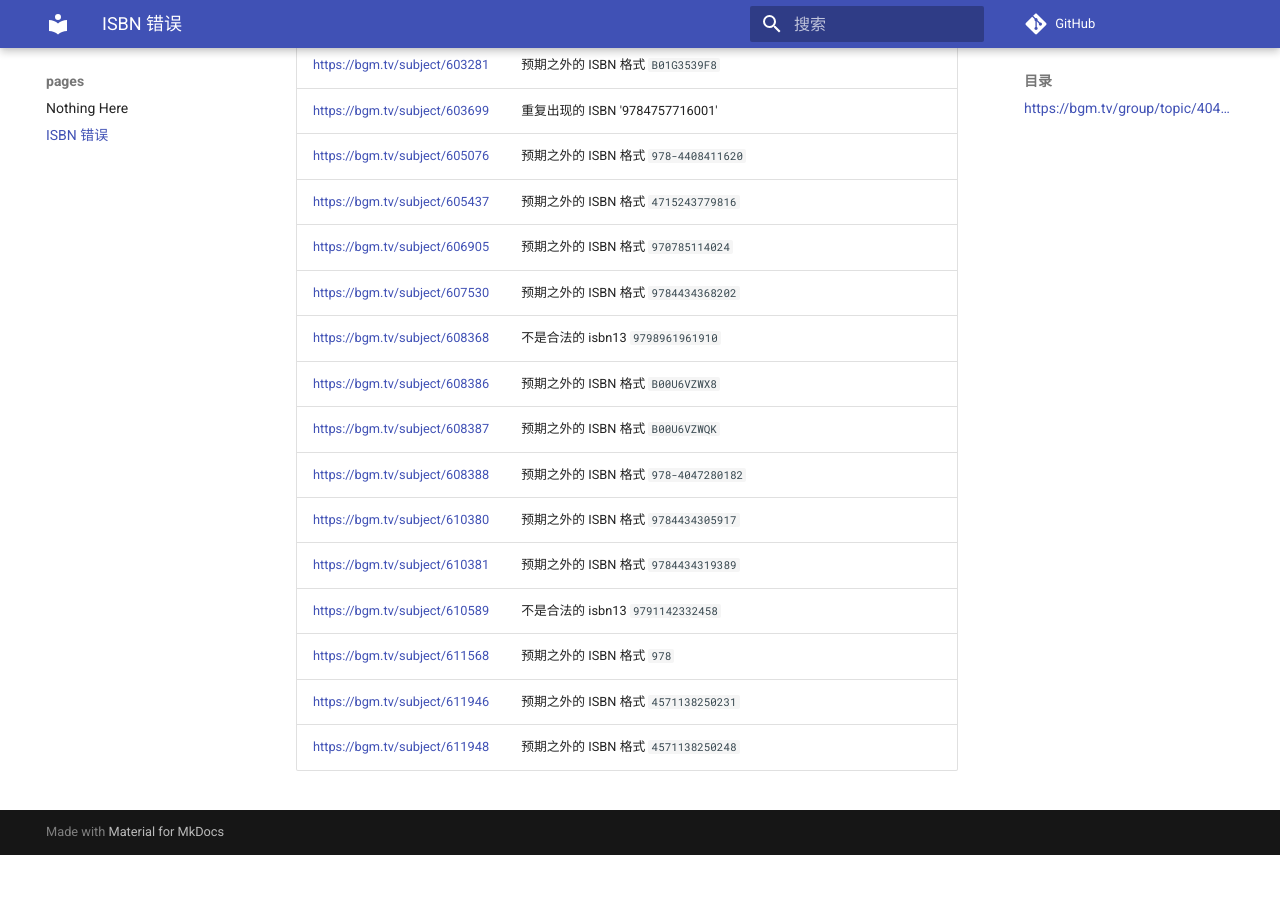
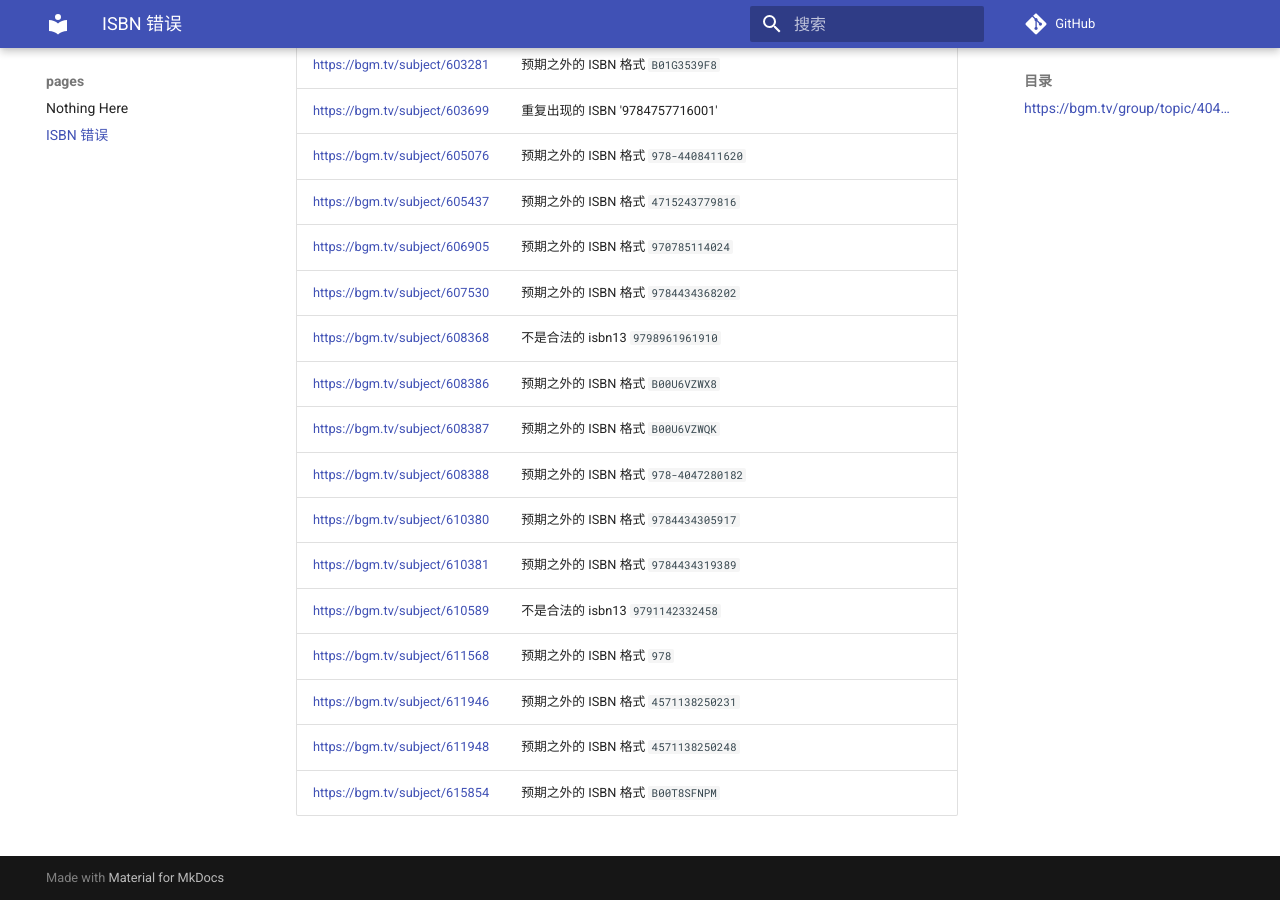
Before and after one commit to trim21/bangumi-pages, an MkDocs documentation site: the page built from docs/isbn.md, in a window 1280 px wide and 900 px high, scrolled down 10233 px. Built offline with MkDocs 1.6.1 and Material for MkDocs 9.7.7, drawn with Linux system fonts in a browser that asks for light colours; comment, search, counter and statistics services are not loaded; before the commit the page ends 11088 px from its top, so only the background shows below that; part of the change alters nothing that is shown.

Commit message:
update isbn.md

```diff
--- a/docs/isbn.md
+++ b/docs/isbn.md
@@ -1,7 +1,7 @@
 # ISBN 错误
 ## <https://bgm.tv/group/topic/404801>
 
-total 235
+total 236
 
 | url | error |
 | --- |  ---  |
@@ -240,3 +240,4 @@ total 235
 | <https://bgm.tv/subject/611568> | 预期之外的 ISBN 格式 `978` |
 | <https://bgm.tv/subject/611946> | 预期之外的 ISBN 格式 `4571138250231` |
 | <https://bgm.tv/subject/611948> | 预期之外的 ISBN 格式 `4571138250248` |
+| <https://bgm.tv/subject/615854> | 预期之外的 ISBN 格式 `B00T8SFNPM` |
```
